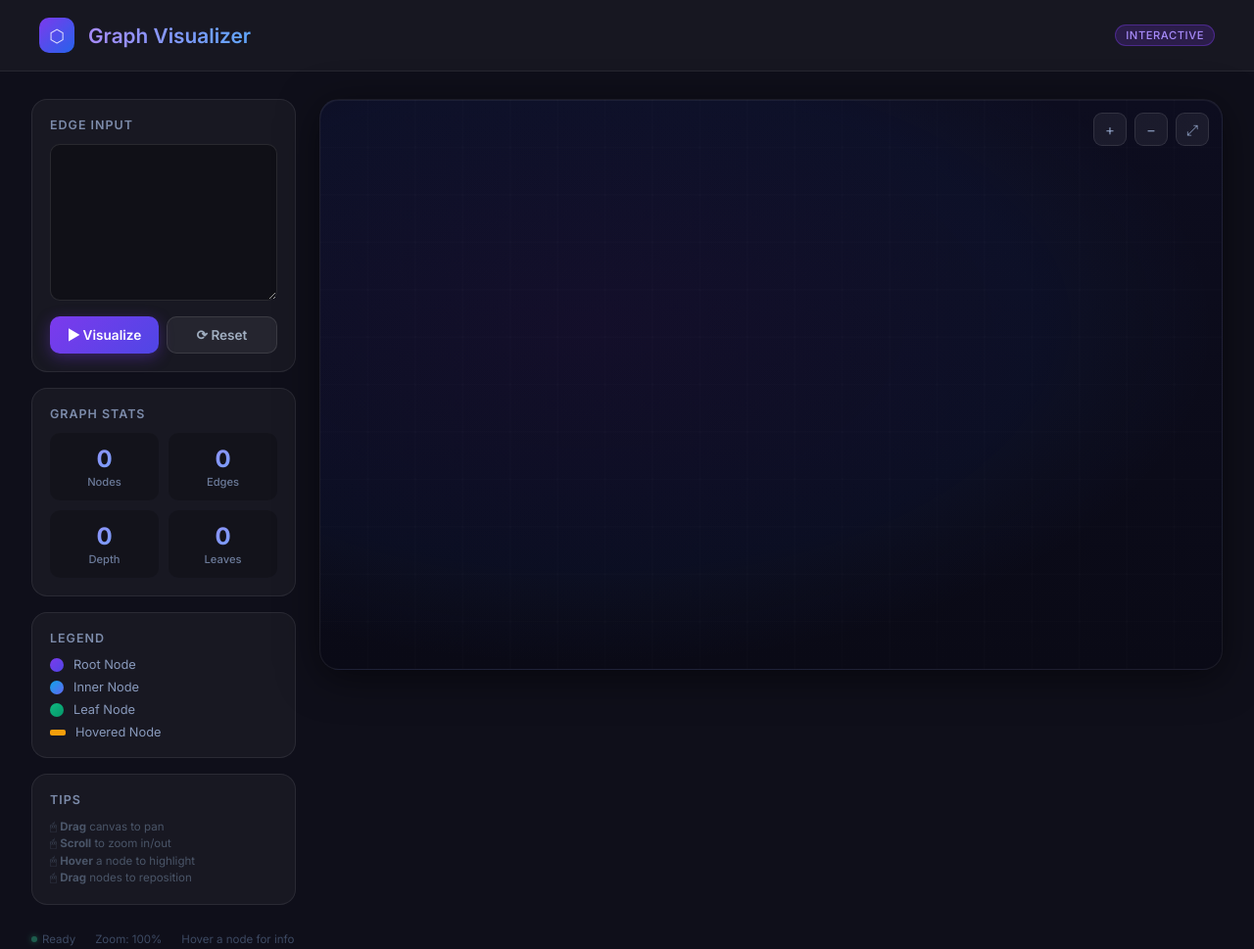
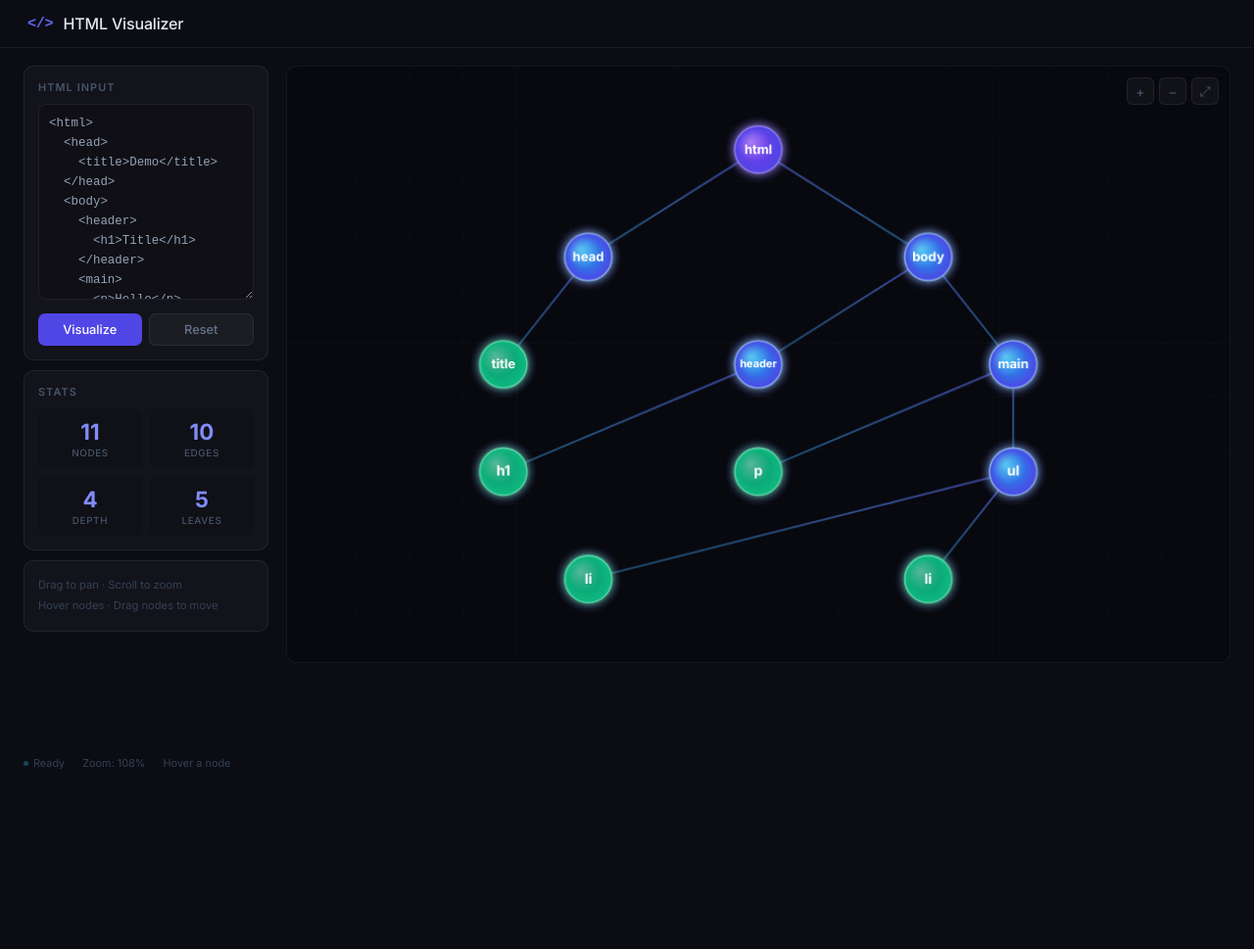
Before and after one commit to fuad7161/GraphML, a plain HTML site: page index.html in a window 1280 px wide. Shown: the whole page at 98% size. After the commit the page ends 800 px from the top, so only its background shows below. Drawn offline with Linux system fonts and the light colour scheme.

Commit message:
take html as input. and generating tree structure from the html.

```diff
--- a/css/base.css
+++ b/css/base.css
@@ -13,18 +13,16 @@
 
 body {
     font-family: 'Inter', Arial, sans-serif;
-    background: #0f0f1a;
-    color: #e0e0ff;
+    background: #0c0c14;
+    color: #cbd5e1;
     min-height: 100vh;
     display: flex;
     flex-direction: column;
     align-items: center;
 }
 
-/* ── Custom scrollbar (webkit) ──────────────────────────────────────────────── */
-
 ::-webkit-scrollbar {
-    width: 6px;
+    width: 5px;
 }
 
 ::-webkit-scrollbar-track {
@@ -32,6 +30,6 @@ body {
 }
 
 ::-webkit-scrollbar-thumb {
-    background: rgba(255, 255, 255, 0.1);
+    background: rgba(255, 255, 255, 0.08);
     border-radius: 3px;
 }
--- a/css/canvas.css
+++ b/css/canvas.css
@@ -9,63 +9,56 @@
     position: relative;
 }
 
-/* The <canvas> element */
 canvas {
     width: 100%;
-    background: radial-gradient(ellipse at 30% 40%, rgba(124, 58, 237, 0.07) 0%, rgba(37, 99, 235, 0.05) 50%, rgba(0, 0, 0, 0) 70%),
-        linear-gradient(180deg, #0d0d1f 0%, #0a0a16 100%);
-    border: 1px solid rgba(255, 255, 255, 0.07);
-    border-radius: 20px;
+    background: #08080f;
+    border: 1px solid rgba(255, 255, 255, 0.06);
+    border-radius: 10px;
     display: block;
     cursor: grab;
-    box-shadow: 0 8px 40px rgba(0, 0, 0, 0.5), inset 0 1px 0 rgba(255, 255, 255, 0.05);
 }
 
 canvas:active {
     cursor: grabbing;
 }
 
-/* ── Zoom overlay buttons (+, −, ⤢) ─────────────────────────────────────── */
-
 .canvas-overlay {
     position: absolute;
-    top: 14px;
-    right: 14px;
+    top: 12px;
+    right: 12px;
     display: flex;
-    gap: 8px;
+    gap: 5px;
 }
 
 .icon-btn {
-    width: 34px;
-    height: 34px;
-    border-radius: 9px;
-    background: rgba(255, 255, 255, 0.06);
-    border: 1px solid rgba(255, 255, 255, 0.1);
-    color: #8899bb;
+    width: 28px;
+    height: 28px;
+    border-radius: 6px;
+    background: rgba(255, 255, 255, 0.04);
+    border: 1px solid rgba(255, 255, 255, 0.07);
+    color: #475569;
     display: flex;
     align-items: center;
     justify-content: center;
-    font-size: 15px;
+    font-size: 14px;
     cursor: pointer;
-    transition: all 0.2s;
-    flex: none;
+    transition: all 0.15s;
+    user-select: none;
 }
 
 .icon-btn:hover {
-    background: rgba(255, 255, 255, 0.12);
-    color: #e0e0ff;
+    background: rgba(255, 255, 255, 0.09);
+    color: #94a3b8;
 }
-
-/* ── Tooltip popup ────────────────────────────────────────────────────────── */
 
 .tooltip {
     position: absolute;
-    background: rgba(20, 20, 40, 0.95);
-    border: 1px solid rgba(124, 58, 237, 0.4);
-    border-radius: 8px;
-    padding: 6px 12px;
-    font-size: 0.78rem;
-    color: #c0c8e8;
+    background: rgba(12, 12, 20, 0.96);
+    border: 1px solid rgba(99, 102, 241, 0.3);
+    border-radius: 6px;
+    padding: 5px 10px;
+    font-size: 0.74rem;
+    color: #94a3b8;
     pointer-events: none;
     display: none;
     z-index: 10;
--- a/css/header.css
+++ b/css/header.css
@@ -4,42 +4,24 @@
 
 header {
     width: 100%;
-    padding: 18px 40px;
-    background: rgba(255, 255, 255, 0.03);
-    border-bottom: 1px solid rgba(255, 255, 255, 0.07);
+    padding: 14px 28px;
+    border-bottom: 1px solid rgba(255, 255, 255, 0.06);
     display: flex;
     align-items: center;
-    gap: 14px;
+    gap: 10px;
 }
 
 .logo {
-    width: 36px;
-    height: 36px;
-    background: linear-gradient(135deg, #7c3aed, #2563eb);
-    border-radius: 10px;
-    display: flex;
-    align-items: center;
-    justify-content: center;
-    font-size: 18px;
+    font-family: 'Courier New', monospace;
+    font-size: 0.95rem;
+    font-weight: bold;
+    color: #6366f1;
+    letter-spacing: -0.02em;
 }
 
 header h1 {
-    font-size: 1.3rem;
-    font-weight: 600;
-    background: linear-gradient(90deg, #a78bfa, #60a5fa);
-    -webkit-background-clip: text;
-    -webkit-text-fill-color: transparent;
-    background-clip: text;
+    font-size: 1rem;
+    font-weight: 500;
+    color: #e2e8f0;
+    letter-spacing: -0.01em;
 }
-
-.badge {
-    margin-left: auto;
-    font-size: 0.7rem;
-    padding: 3px 10px;
-    border-radius: 20px;
-    background: rgba(124, 58, 237, 0.2);
-    border: 1px solid rgba(124, 58, 237, 0.4);
-    color: #a78bfa;
-    letter-spacing: 0.05em;
-    font-weight: 500;
-}
--- a/css/layout.css
+++ b/css/layout.css
@@ -2,39 +2,36 @@
    Page-level layout: the main flex row, sidebar column, and card panels.
 ─────────────────────────────────────────────────────────────────────────────── */
 
-/* Main content area: sidebar + canvas side by side */
 .main {
     display: flex;
-    gap: 24px;
-    padding: 28px 32px;
+    gap: 18px;
+    padding: 18px 24px;
     width: 100%;
     max-width: 1300px;
     align-items: flex-start;
+    flex: 1;
 }
 
-/* Left panel: fixed-width column of cards */
 .sidebar {
-    width: 270px;
+    width: 250px;
     flex-shrink: 0;
     display: flex;
     flex-direction: column;
-    gap: 16px;
+    gap: 10px;
 }
 
-/* Reusable glass-dark card container */
 .card {
-    background: rgba(255, 255, 255, 0.04);
-    border: 1px solid rgba(255, 255, 255, 0.08);
-    border-radius: 16px;
-    padding: 18px;
+    background: rgba(255, 255, 255, 0.03);
+    border: 1px solid rgba(255, 255, 255, 0.07);
+    border-radius: 10px;
+    padding: 14px;
 }
 
-/* Card section heading */
 .card h3 {
-    font-size: 0.78rem;
+    font-size: 0.68rem;
     font-weight: 600;
     text-transform: uppercase;
-    letter-spacing: 0.08em;
-    color: #7c8baa;
-    margin-bottom: 12px;
+    letter-spacing: 0.1em;
+    color: #475569;
+    margin-bottom: 10px;
 }
--- a/css/sidebar.css
+++ b/css/sidebar.css
@@ -7,130 +7,92 @@
 
 textarea {
     width: 100%;
-    height: 160px;
-    background: rgba(0, 0, 0, 0.3);
-    border: 1px solid rgba(255, 255, 255, 0.1);
-    border-radius: 10px;
-    padding: 12px;
-    color: #c9d1f0;
+    height: 200px;
+    background: rgba(0, 0, 0, 0.2);
+    border: 1px solid rgba(255, 255, 255, 0.07);
+    border-radius: 7px;
+    padding: 10px;
+    color: #94a3b8;
     font-family: 'Courier New', monospace;
-    font-size: 0.9rem;
+    font-size: 0.78rem;
     resize: vertical;
     outline: none;
-    line-height: 1.7;
+    line-height: 1.6;
     transition: border-color 0.2s;
 }
 
 textarea:focus {
-    border-color: rgba(124, 58, 237, 0.5);
-    box-shadow: 0 0 0 3px rgba(124, 58, 237, 0.1);
+    border-color: rgba(99, 102, 241, 0.4);
 }
-
-/* ── Buttons ──────────────────────────────────────────────────────────────── */
 
 .btn-row {
     display: flex;
-    gap: 8px;
+    gap: 7px;
+    margin-top: 10px;
 }
 
 button {
     flex: 1;
-    padding: 10px 14px;
+    padding: 8px 12px;
     border: none;
-    border-radius: 10px;
+    border-radius: 7px;
     font-family: 'Inter', sans-serif;
-    font-size: 0.85rem;
-    font-weight: 600;
+    font-size: 0.8rem;
+    font-weight: 500;
     cursor: pointer;
-    transition: all 0.2s;
+    transition: all 0.15s;
 }
 
-/* Primary — purple gradient with glow */
 .btn-primary {
-    background: linear-gradient(135deg, #7c3aed, #4f46e5);
-    color: white;
-    box-shadow: 0 4px 15px rgba(124, 58, 237, 0.35);
+    background: #4f46e5;
+    color: #fff;
 }
 
 .btn-primary:hover {
-    transform: translateY(-1px);
-    box-shadow: 0 6px 20px rgba(124, 58, 237, 0.5);
+    background: #6366f1;
 }
 
-.btn-primary:active {
-    transform: translateY(0);
-}
-
-/* Secondary — ghost style */
 .btn-secondary {
-    background: rgba(255, 255, 255, 0.06);
-    color: #a0aec0;
-    border: 1px solid rgba(255, 255, 255, 0.1);
+    background: rgba(255, 255, 255, 0.04);
+    color: #64748b;
+    border: 1px solid rgba(255, 255, 255, 0.07);
 }
 
 .btn-secondary:hover {
-    background: rgba(255, 255, 255, 0.1);
-    color: #e0e0ff;
+    background: rgba(255, 255, 255, 0.08);
+    color: #94a3b8;
 }
-
-/* ── Stats grid (2×2) ─────────────────────────────────────────────────────── */
 
 .stats {
     display: grid;
     grid-template-columns: 1fr 1fr;
-    gap: 10px;
+    gap: 8px;
 }
 
 .stat-box {
-    background: rgba(0, 0, 0, 0.2);
-    border-radius: 10px;
-    padding: 12px;
+    background: rgba(0, 0, 0, 0.15);
+    border-radius: 7px;
+    padding: 10px;
     text-align: center;
 }
 
 .stat-box .val {
-    font-size: 1.5rem;
+    font-size: 1.4rem;
     font-weight: 700;
-    background: linear-gradient(135deg, #a78bfa, #60a5fa);
-    -webkit-background-clip: text;
-    -webkit-text-fill-color: transparent;
-    background-clip: text;
+    color: #818cf8;
 }
 
 .stat-box .lbl {
-    font-size: 0.7rem;
-    color: #6b7a99;
+    font-size: 0.62rem;
+    color: #475569;
     margin-top: 2px;
     font-weight: 500;
+    text-transform: uppercase;
+    letter-spacing: 0.06em;
 }
 
-/* ── Legend ───────────────────────────────────────────────────────────────── */
-
-.legend {
-    display: flex;
-    flex-direction: column;
-    gap: 8px;
+.hint {
+    font-size: 0.7rem;
+    color: #334155;
+    line-height: 1.9;
 }
-
-.legend-item {
-    display: flex;
-    align-items: center;
-    gap: 10px;
-    font-size: 0.8rem;
-    color: #8899bb;
-}
-
-.legend-dot {
-    width: 14px;
-    height: 14px;
-    border-radius: 50%;
-    flex-shrink: 0;
-}
-
-/* ── Tips hint text ───────────────────────────────────────────────────────── */
-
-.hint {
-    font-size: 0.72rem;
-    color: #4a5568;
-    line-height: 1.5;
-}
--- a/css/statusbar.css
+++ b/css/statusbar.css
@@ -5,11 +5,11 @@
 .status-bar {
     width: 100%;
     max-width: 1300px;
-    padding: 0 32px 16px;
+    padding: 0 24px 14px;
     display: flex;
-    gap: 20px;
-    font-size: 0.72rem;
-    color: #3d4a63;
+    gap: 18px;
+    font-size: 0.68rem;
+    color: #334155;
 }
 
 .status-bar span {
@@ -18,13 +18,11 @@
     gap: 5px;
 }
 
-/* Pulsing green live indicator dot */
 .dot-live {
-    width: 6px;
-    height: 6px;
+    width: 5px;
+    height: 5px;
     border-radius: 50%;
-    background: #34d399;
-    box-shadow: 0 0 6px #34d399;
+    background: #22d3ee;
     animation: pulse 2s infinite;
 }
 
@@ -36,6 +34,6 @@
     }
 
     50% {
-        opacity: 0.4;
+        opacity: 0.3;
     }
 }
--- a/index.html
+++ b/index.html
@@ -4,27 +4,20 @@
 <head>
     <meta charset="UTF-8">
     <meta name="viewport" content="width=device-width, initial-scale=1.0">
-    <title>Graph Visualizer</title>
-    <!-- 1. Reset, body, fonts, scrollbar -->
+    <title>HTML Visualizer</title>
     <link rel="stylesheet" href="css/base.css">
-    <!-- 2. Top header bar -->
     <link rel="stylesheet" href="css/header.css">
-    <!-- 3. Main flex layout, sidebar, cards -->
     <link rel="stylesheet" href="css/layout.css">
-    <!-- 4. Sidebar contents: input, buttons, stats, legend, hints -->
     <link rel="stylesheet" href="css/sidebar.css">
-    <!-- 5. Canvas element, overlay buttons, tooltip -->
     <link rel="stylesheet" href="css/canvas.css">
-    <!-- 6. Status bar and live dot animation -->
     <link rel="stylesheet" href="css/statusbar.css">
 </head>
 
 <body>
 
     <header>
-        <div class="logo">⬡</div>
-        <h1>Graph Visualizer</h1>
-        <span class="badge">INTERACTIVE</span>
+        <span class="logo">&lt;/&gt;</span>
+        <h1>HTML Visualizer</h1>
     </header>
 
     <div class="main">
@@ -32,16 +25,16 @@
         <div class="sidebar">
 
             <div class="card">
-                <h3>Edge Input</h3>
-                <textarea id="input"></textarea>
-                <div class="btn-row" style="margin-top:12px">
-                    <button class="btn-primary" onclick="buildTree()">▶ Visualize</button>
-                    <button class="btn-secondary" onclick="resetView()">⟳ Reset</button>
+                <h3>HTML Input</h3>
+                <textarea id="input" placeholder="Paste your HTML here..."></textarea>
+                <div class="btn-row">
+                    <button class="btn-primary" onclick="buildTree()">Visualize</button>
+                    <button class="btn-secondary" onclick="resetView()">Reset</button>
                 </div>
             </div>
 
             <div class="card">
-                <h3>Graph Stats</h3>
+                <h3>Stats</h3>
                 <div class="stats">
                     <div class="stat-box">
                         <div class="val" id="stat-nodes">0</div>
@@ -63,35 +56,9 @@
             </div>
 
             <div class="card">
-                <h3>Legend</h3>
-                <div class="legend">
-                    <div class="legend-item">
-                        <div class="legend-dot" style="background:linear-gradient(135deg,#7c3aed,#4f46e5)"></div>
-                        Root Node
-                    </div>
-                    <div class="legend-item">
-                        <div class="legend-dot" style="background:linear-gradient(135deg,#0ea5e9,#6366f1)"></div>
-                        Inner Node
-                    </div>
-                    <div class="legend-item">
-                        <div class="legend-dot" style="background:linear-gradient(135deg,#10b981,#059669)"></div>
-                        Leaf Node
-                    </div>
-                    <div class="legend-item">
-                        <div class="legend-dot" style="background:#f59e0b; border-radius:2px; width:16px; height:6px;">
-                        </div>
-                        Hovered Node
-                    </div>
-                </div>
-            </div>
-
-            <div class="card">
-                <h3>Tips</h3>
                 <div class="hint">
-                    🖱 <b>Drag</b> canvas to pan<br>
-                    🖱 <b>Scroll</b> to zoom in/out<br>
-                    🖱 <b>Hover</b> a node to highlight<br>
-                    🖱 <b>Drag</b> nodes to reposition
+                    Drag to pan · Scroll to zoom<br>
+                    Hover nodes · Drag nodes to move
                 </div>
             </div>
 
@@ -102,7 +69,7 @@
             <div class="canvas-overlay">
                 <div class="icon-btn" title="Zoom In" onclick="zoomAt(1.2)">+</div>
                 <div class="icon-btn" title="Zoom Out" onclick="zoomAt(0.83)">−</div>
-                <div class="icon-btn" title="Fit to screen" onclick="resetView()">⤢</div>
+                <div class="icon-btn" title="Fit" onclick="resetView()">⤢</div>
             </div>
             <div class="tooltip" id="tooltip"></div>
         </div>
@@ -114,21 +81,16 @@
             <div class="dot-live"></div> Ready
         </span>
         <span id="zoom-label">Zoom: 100%</span>
-        <span id="hover-label">Hover a node for info</span>
+        <span id="hover-label">Hover a node</span>
     </div>
-    <!-- 1. Global variables & canvas context -->
+
+    <script src="js/html_parse.js"></script>
     <script src="js/state.js"></script>
-    <!-- 2. Graph parsing, DFS layout, stats -->
     <script src="js/layout.js"></script>
-    <!-- 3. All canvas drawing functions -->
     <script src="js/draw.js"></script>
-    <!-- 4. Pan / zoom viewport helpers -->
     <script src="js/viewport.js"></script>
-    <!-- 5. Intro animation & render loop -->
     <script src="js/animation.js"></script>
-    <!-- 6. Mouse events & boot (calls buildTree) -->
     <script src="js/interaction.js"></script>
-
 
 </body>
 
--- a/js/draw.js
+++ b/js/draw.js
@@ -171,14 +171,16 @@ function drawNodes() {
         ctx.fillStyle = shine
         ctx.fill()
 
-        // 6. Text label
+        // 6. Text label (show HTML tag name)
         ctx.globalAlpha = alpha
         ctx.shadowBlur = 0
         ctx.fillStyle = 'white'
-        ctx.font = `bold ${r > 18 ? 13 : 11}px 'Inter', Arial`
+        const labelText = nodeLabels[id] ? nodeLabels[id].tag : String(id)
+        const fontSize = labelText.length > 5 ? 10 : labelText.length > 3 ? 12 : 13
+        ctx.font = `bold ${fontSize}px 'Inter', Arial`
         ctx.textAlign = 'center'
         ctx.textBaseline = 'middle'
-        ctx.fillText(id, node.x, node.y)
+        ctx.fillText(labelText.slice(0, 6), node.x, node.y)
 
         ctx.restore()
     }
--- /dev/null
+++ b/js/html_parse.js
@@ -0,0 +1,97 @@
+function parseAttributes(str) {
+    const attrs = {};
+    const regex = /([a-zA-Z0-9:-]+)="([^"]*)"/g;
+
+    let match;
+
+    while ((match = regex.exec(str))) {
+        attrs[match[1]] = match[2];
+    }
+
+    return attrs;
+}
+
+function parseHTML(html) {
+
+    const tokens = html.match(/<\/?[^>]+>|[^<]+/g);
+
+    const stack = [];
+    let root = null;
+    let nodeId = 0;
+
+    for (let token of tokens) {
+
+        token = token.trim();
+        if (!token) continue;
+
+        // END TAG
+        if (token.startsWith("</")) {
+            stack.pop();
+            continue;
+        }
+
+        // START TAG
+        if (token.startsWith("<")) {
+
+            const tagContent = token.slice(1, -1).trim();
+            const parts = tagContent.split(/\s+/);
+
+            const tagName = parts[0];
+            const attrs = parseAttributes(tagContent);
+
+            const node = {
+                id: ++nodeId,
+                tag: tagName,
+                map: attrs,
+                info: "",
+                children: []
+            };
+
+            if (!root) root = node;
+
+            if (stack.length) {
+                stack[stack.length - 1].children.push(node);
+            }
+
+            // self closing tags
+            const selfClosing = token.endsWith("/>") || ["img", "br", "hr", "input", "meta", "link"].includes(tagName);
+
+            if (!selfClosing) {
+                stack.push(node);
+            }
+
+            continue;
+        }
+
+        // TEXT NODE
+        if (stack.length) {
+            const current = stack[stack.length - 1];
+            current.info += (current.info ? " " : "") + token;
+        }
+    }
+
+    return root;
+}
+
+// ─── htmlToEdges ─────────────────────────────────────────────────────────────
+// Converts a parsed HTML tree into a flat edge list and a node label map.
+// Returns: { edges: [[parentId, childId], ...], nodeLabels: { id: {tag, info} }, rootId }
+
+function htmlToEdges(html) {
+    const root = parseHTML(html);
+    if (!root) return { edges: [], nodeLabels: {}, rootId: null };
+
+    const edges = [];
+    const nodeLabels = {};
+
+    function traverse(node) {
+        nodeLabels[node.id] = { tag: node.tag, info: node.info };
+        for (const child of node.children) {
+            edges.push([node.id, child.id]);
+            traverse(child);
+        }
+    }
+    traverse(root);
+
+    return { edges, nodeLabels, rootId: root.id };
+}
--- a/js/interaction.js
+++ b/js/interaction.js
@@ -76,11 +76,13 @@ canvas.addEventListener('mousemove', e => {
     if (hit !== hoveredNode) {
         hoveredNode = hit
         if (hit !== null) {
-            const deg = (adj[hit] || []).length
+            const nl = nodeLabels[hit]
+            const tag = nl ? nl.tag : String(hit)
+            const info = nl && nl.info ? ` · "${nl.info.trim().slice(0, 24)}"` : ''
             document.getElementById('hover-label').textContent =
-                `Node ${hit} · Degree: ${deg} · Type: ${nodes[hit].type}`
+                `<${tag}>${info} · ${nodes[hit].type}`
         } else {
-            document.getElementById('hover-label').textContent = 'Hover a node for info'
+            document.getElementById('hover-label').textContent = 'Hover a node'
         }
         draw()
     }
@@ -125,4 +127,21 @@ canvas.addEventListener('wheel', e => {
 }, { passive: false })
 
 // ─── Boot ─────────────────────────────────────────────────────────────────────
+document.getElementById('input').value = `<html>
+  <head>
+    <title>Demo</title>
+  </head>
+  <body>
+    <header>
+      <h1>Title</h1>
+    </header>
+    <main>
+      <p>Hello</p>
+      <ul>
+        <li>Item A</li>
+        <li>Item B</li>
+      </ul>
+    </main>
+  </body>
+</html>`
 buildTree()
--- a/js/layout.js
+++ b/js/layout.js
@@ -10,35 +10,36 @@ function buildTree() {
     edges = []
     adj = {}
     nodeList = []
+    nodeLabels = {}
     particles = []
     animProgress = 0
     nodeAlpha = {}
 
     const text = document.getElementById("input").value.trim()
-    const lines = text.split("\n").filter(l => l.trim())
+    if (!text) return
 
-    for (let line of lines) {
-        const parts = line.trim().split(/\s+/).map(Number)
-        if (parts.length < 2 || parts.some(isNaN)) continue
+    // Parse the HTML input into an edge list + label map
+    const result = htmlToEdges(text)
+    if (!result.rootId) return
 
-        const [u, v] = parts
-        edges.push([u, v])
+    edges = result.edges
+    Object.assign(nodeLabels, result.nodeLabels)
 
+    // Build undirected adjacency list from parent→child edges
+    for (const [u, v] of edges) {
         if (!adj[u]) adj[u] = []
         if (!adj[v]) adj[v] = []
         adj[u].push(v)
-        adj[v].push(u)   // undirected graph
+        adj[v].push(u)
     }
 
-    if (edges.length === 0) return
-
-    layoutTree()
+    layoutTree(result.rootId)
     updateStats()
     startAnimation()
 }
 
-function layoutTree() {
-    rootNode = edges[0][0]
+function layoutTree(startRoot) {
+    rootNode = startRoot !== undefined ? startRoot : edges[0][0]
     const levels = {}   // { depth: [nodeId, ...] }
     maxDepth = 0
 
@@ -49,7 +50,7 @@ function layoutTree() {
         nodeList.push(node)
         if (depth > maxDepth) maxDepth = depth
 
-        for (let next of adj[node]) {
+        for (let next of (adj[node] || [])) {
             if (next === parent) continue   // skip parent to avoid cycles
             dfs(next, depth + 1, node)
         }
--- a/js/state.js
+++ b/js/state.js
@@ -35,3 +35,6 @@ let hoveredNode = null
 
 // ─── Particle system (reserved) ───────────────────────────────────────────────
 let particles = []
+
+// ─── Node label map ───────────────────────────────────────────────────────────
+let nodeLabels = {}  // { id: { tag, info } } populated from HTML parse
```
